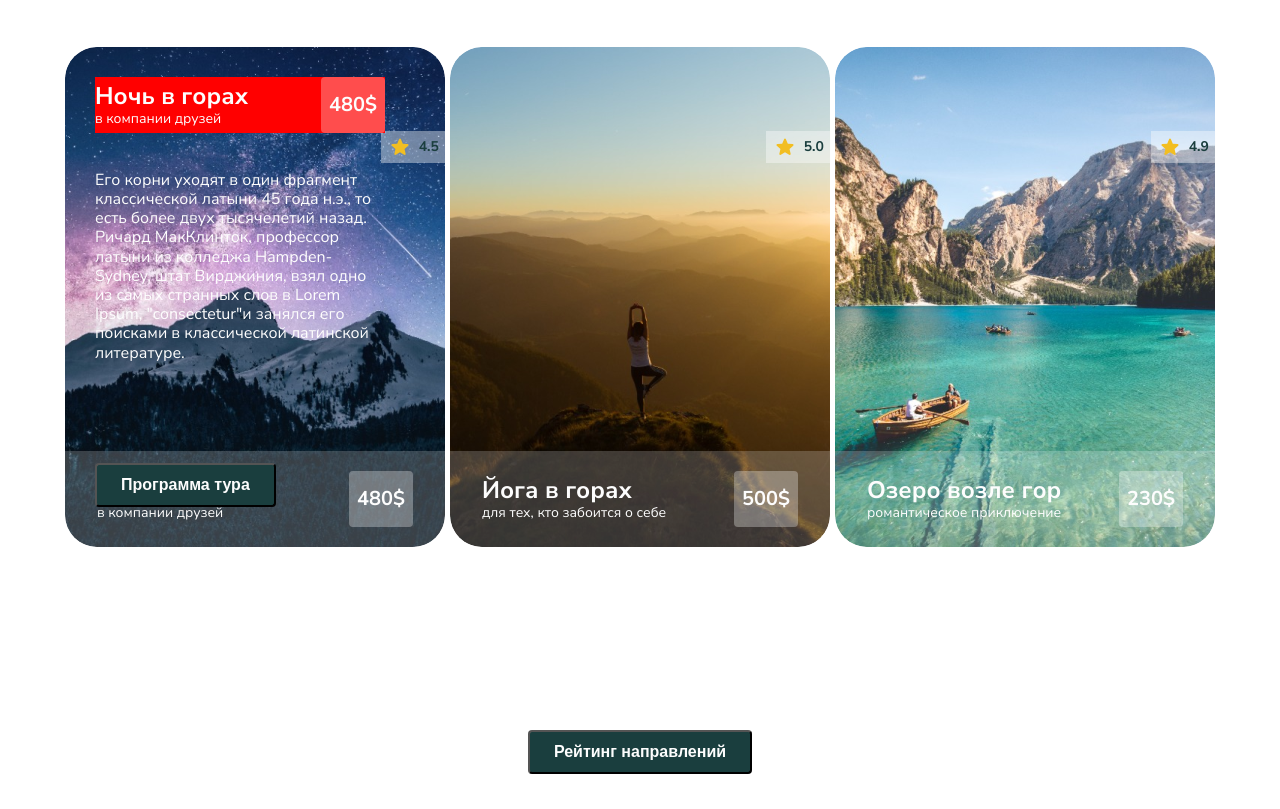
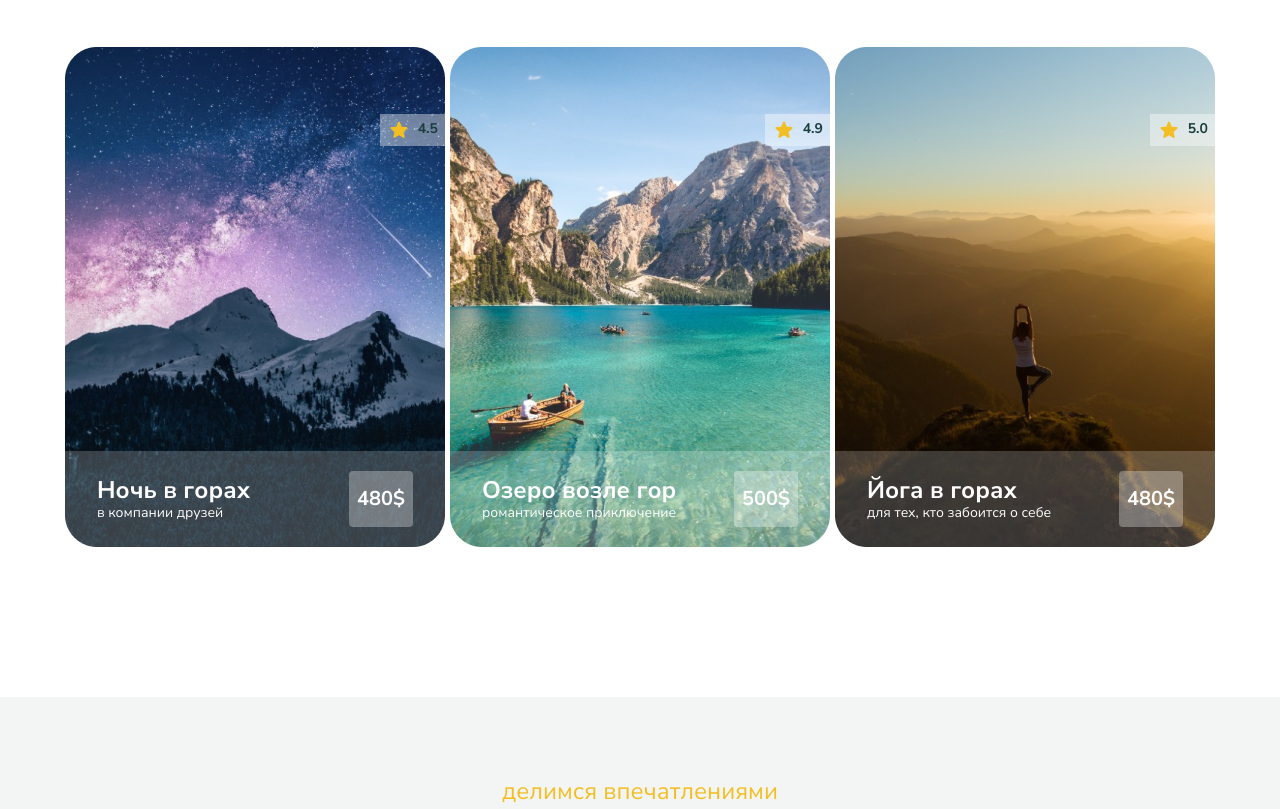
Before and after one commit to annagrnva/Rum-Tibet, a website: page index.html in a window 1280 px wide. Shown: the part 2469-3278 px from the top of the page. Drawn offline with Linux system fonts and the light colour scheme; files that its build step writes are made by us from their sources.

Commit message:
directions block fix bugs

```diff
--- a/app/scss/blocks/blog.scss
+++ b/app/scss/blocks/blog.scss
@@ -24,7 +24,7 @@
 
         @include mediaTablet {
             display: flex;
-            flex-direction: column;
+            flex-wrap: wrap;
             justify-content: center;
             max-width: 285px;
         }
--- a/app/scss/blocks/directions.scss
+++ b/app/scss/blocks/directions.scss
@@ -4,46 +4,74 @@
     padding-top: 50px;
     padding-bottom: 50px;
 
+    @include mediaTablet {
+        display: flex;
+        flex-wrap: wrap;
+        justify-content: center;
+        gap: 8px;
+    }
 }
 
-/*.direction-card {
+.direction-card {
+    width: 380px;
+    height: 500px;
     position: relative;
+    border-radius: 32px;
     transition: all .125s ease;
 
     &:hover {
         transform: scale(.9);
     }
 
-    &__content {
+}
+
+.direction-card__img {}
+
+.direction-card__front {
+    height: 100%;
+
+    &-rating {
+        display: flex;
+        align-items: center;
+        justify-content: space-between;
+        position: absolute;
+        width: 65px;
+        height: 32px;
+        padding: 7px;
+        top: 67px;
+        right: 0;
+        background: rgba(253, 253, 253, 0.4);
+
+        &--svg {}
+
+        &--number {
+            font-size: 14px;
+            font-weight: 700;
+            color: rgba(26, 62, 62, 1);
+        }
+    }
+
+    &-footer {
+        position: absolute;
+        bottom: 0;
         width: 100%;
-        position: absolute;
-        opacity: 0;
-        overflow: hidden;
-        transition: all .125s ease;
-        background: rgba(255, 255, 255, 0.2);
-        padding-top: 20px;
-        padding-bottom: 20px;
-        padding-left: 32px;
-        padding-right: 32px;
+        background: hsla(0, 0%, 100%, .2);
+        padding: 20px 32px;
 
-        @include mediaTablet {
-            padding: 20px;
-        }
-
-        &-wrapper {
+        &--wrapper {
             display: flex;
             align-items: center;
             justify-content: space-between;
         }
 
-        &-left {
+        &--left {
             &--title {
                 font-size: 24px;
                 font-weight: 700;
                 color: rgba(253, 253, 253, 1);
 
                 @include mediaTablet {
-                    font-size: 15px;
+                    font-size: 18px;
                 }
             }
 
@@ -58,170 +86,39 @@
             }
         }
 
-        &-right {
+
+        &--right {
             font-size: 20px;
             font-weight: 700;
             color: rgba(253, 253, 253, 1);
             padding: 16px 8px;
             border-radius: 4px;
             background: rgba(255, 255, 255, 0.3);
-
-            @include mediaTablet {
-                font-size: 13px;
-                padding: 6px 12px;
-            }
-        }
-    }
-
-    &__rating {
-        display: flex;
-        align-items: center;
-        justify-content: space-between;
-        position: absolute;
-        width: 65px;
-        height: 32px;
-        padding: 7px;
-        top: 50px;
-        right: 0px;
-        background: rgba(253, 253, 253, 0.4);
-
-        @include mediaTablet {
-            top: 36px;
-        }
-
-        &-pic {}
-
-        &-number {
-            font-size: 14px;
-            font-weight: 700;
-            color: rgba(26, 62, 62, 1);
         }
     }
 }
 
-.direction-card:hover .direction-card__content {
+
+.direction-card__back {
+    display: none;
+    top: 0;
     position: absolute;
+    top: 0;
+    left: 0;
     bottom: 0;
-    opacity: 1;
-}*/
+    right: 0;
+    width: 100%;
+    padding: 30px;
+    background: rgba(255, 255, 255, 0.2);
 
-.direction-card {
-    position: relative;
-
-    &:hover {}
-
-    &-wrapper {
-        display: flex;
-        align-items: center;
-        justify-content: space-between;
+    &:hover {
+        display: none;
     }
 
-    &-left {
-        &--title {
-            font-size: 24px;
-            font-weight: 700;
-            color: rgba(253, 253, 253, 1);
-        }
-
-        &--subtitle {
-            font-size: 14px;
-            font-weight: 400;
-            color: rgba(253, 253, 253, 1);
-        }
-    }
-
-    &-right {
-        font-size: 20px;
-        font-weight: 700;
-        color: rgba(253, 253, 253, 1);
-        padding: 16px 8px;
-        border-radius: 4px;
-        background: rgba(255, 255, 255, 0.3);
-    }
-
-    &__img {
-        position: relative;
-        width: 380px;
-        height: 500px;
-        border-radius: 32px;
-    }
-
-    &__rating {
-        &-pic {}
-
-        &-number {}
-    }
-}
+    &-top {
+        margin-bottom: 38px;
 
 
-
-
-.direction-card__content {
-    position: relative;
-    background: rgba(255, 255, 255, 0.2);
-    padding: 20px 32px;
-    bottom: 133px;
-
-    &-wrapper {
-        display: flex;
-        align-items: center;
-        justify-content: space-between;
-    }
-
-    &-left {
-        &--title {
-            font-size: 24px;
-            font-weight: 700;
-            color: rgba(253, 253, 253, 1);
-        }
-
-        &--subtitle {
-            font-size: 14px;
-            font-weight: 400;
-            color: rgba(253, 253, 253, 1);
-        }
-    }
-
-    &-right {
-        font-size: 20px;
-        font-weight: 700;
-        color: rgba(253, 253, 253, 1);
-        padding: 16px 8px;
-        border-radius: 4px;
-        background: rgba(255, 255, 255, 0.3);
-    }
-}
-
-.direction-card__rating {
-    display: flex;
-    align-items: center;
-    justify-content: space-between;
-    position: relative;
-    width: 65px;
-    height: 32px;
-    padding: 7px;
-    top: -421px;
-    right: -316px;
-    background: rgba(253, 253, 253, 0.4);
-
-    &-pic {}
-
-    &-number {
-        font-size: 14px;
-        font-weight: 700;
-        color: rgba(26, 62, 62, 1);
-    }
-}
-
-.direction-card__back {
-    top: 0;
-    position: absolute;
-    width: 350px;
-    padding: 30px;
-
-    &-content {
-        background: red;
-        margin-bottom: 38px;
 
         &-wrapper {
             display: flex;
@@ -255,12 +152,16 @@
 
     &-paragraph {
         margin-bottom: 100px;
-font-size: 16px;
-font-weight: 400;
-color: rgba(253, 253, 253, 1);
-
+        font-size: 16px;
+        font-weight: 400;
+        color: rgba(253, 253, 253, 1);
     }
 }
-.direction-card:hover {
-    visibility:visible;
+
+.direction-card:hover .direction-card__front {
+    display: none;
 }
+
+.direction-card:hover .direction-card__back {
+    display: block;
+}
--- a/index.html
+++ b/index.html
@@ -222,40 +222,91 @@
       <div class="direction-cards">
         <div class="direction-card">
           <img class="direction-card__img" src="img/img/dir-mount.png" alt="mountain">
-          <div class="direction-card__rating">
-            <svg class="direction-card__rating-pic" xmlns="http://www.w3.org/2000/svg" width="24" height="24"
+          <div class="direction-card__front">
+            <div class="direction-card__front-rating">
+              <svg class="direction-card__front-rating--svg" xmlns="http://www.w3.org/2000/svg" width="24" height="24"
                 fill="none">
                 <path fill="#F2BE22"
                   d="m12 17.27 4.15 2.51c.76.46 1.69-.22 1.49-1.08l-1.1-4.72 3.67-3.18c.67-.58.31-1.68-.57-1.75l-4.83-.41-1.89-4.46c-.34-.81-1.5-.81-1.84 0L9.19 8.63l-4.83.41c-.88.07-1.24 1.17-.57 1.75l3.67 3.18-1.1 4.72c-.2.86.73 1.54 1.49 1.08l4.15-2.5Z" />
               </svg>
-            <h3 class="direction-card__rating-number">4.5</h3>
+              <h3 class="direction-card__front-rating--number">4.5</h3>
             </div>
-          <div class="direction-card__content">
-            <div class="direction-card__content-wrapper">
-              <div class="direction-card__content-left">
-                <h1 class="direction-card__content-left--title">Ночь в горах</h1>
-                <h3 class="direction-card__content-left--subtitle">в компании друзей</h3>
+            <div class="direction-card__front-footer">
+              <div class="direction-card__front-footer--wrapper">
+                <div class="direction-card__front-footer--left">
+                  <h1 class="direction-card__front-footer--left--title">Ночь в горах</h1>
+                  <h3 class="direction-card__front-footer--left--subtitle">в компании друзей</h3>
                 </div>
-              <div class="direction-card__content-right">
+                <div class="direction-card__front-footer--right">
+                  <h3>480$</h3>
+                </div>
+              </div>
+            </div>
+          </div>
+
+          <div class="direction-card__back">
+            <div class="direction-card__back-top">
+              <div class="direction-card__back-top-wrapper">
+                <div class="direction-card__back-top-left">
+                  <h1 class="direction-card__back-top-left--title">Ночь в горах</h1>
+                  <h3 class="direction-card__back-top-left--subtitle">в компании друзей</h3>
+                </div>
+                <div class="direction-card__back-top-right">
                   <h3>480$</h3>
                 </div>
               </div>
             </div>
 
-          <div class="direction-card__back">
-            <div class="direction-card__back-content">
-              <div class="direction-card__back-content-wrapper">
-                <div class="direction-card__back-content-left">
-                  <h1 class="direction-card__back-content-left--title">Ночь в горах</h1>
-                  <h3 class="direction-card__back-content-left--subtitle">в компании друзей</h3>
+            <p class="direction-card__back-paragraph">Его корни уходят в один фрагмент классической латыни 45 года н.э.,
+              то
+              есть более двух тысячелетий назад. Ричард МакКлинток, профессор латыни из колледжа Hampden-Sydney, штат
+              Вирджиния, взял одно из самых странных слов в Lorem Ipsum, "consectetur"и занялся его поисками в
+              классической латинской литературе.</p>
+
+            <button class="btn-green">Программа тура</button>
           </div>
-                <div class="direction-card__back-content-right">
-                  <h3>480$</h3>
+        </div>
+
+
+        <div class="direction-card">
+          <img class="direction-card__img" src="img/img/dir-lake.png" alt="lake">
+          <div class="direction-card__front">
+            <div class="direction-card__front-rating">
+              <svg class="direction-card__front-rating--svg" xmlns="http://www.w3.org/2000/svg" width="24" height="24"
+                fill="none">
+                <path fill="#F2BE22"
+                  d="m12 17.27 4.15 2.51c.76.46 1.69-.22 1.49-1.08l-1.1-4.72 3.67-3.18c.67-.58.31-1.68-.57-1.75l-4.83-.41-1.89-4.46c-.34-.81-1.5-.81-1.84 0L9.19 8.63l-4.83.41c-.88.07-1.24 1.17-.57 1.75l3.67 3.18-1.1 4.72c-.2.86.73 1.54 1.49 1.08l4.15-2.5Z" />
+              </svg>
+              <h3 class="direction-card__front-rating--number">4.9</h3>
+            </div>
+            <div class="direction-card__front-footer">
+              <div class="direction-card__front-footer--wrapper">
+                <div class="direction-card__front-footer--left">
+                  <h1 class="direction-card__front-footer--left--title">Озеро возле гор</h1>
+                  <h3 class="direction-card__front-footer--left--subtitle">романтическое приключение</h3>
+                </div>
+                <div class="direction-card__front-footer--right">
+                  <h3>500$</h3>
+                </div>
               </div>
             </div>
           </div>
 
-            <p class="direction-card__back-paragraph">Его корни уходят в один фрагмент классической латыни 45 года н.э., то
+          <div class="direction-card__back">
+            <div class="direction-card__back-top">
+              <div class="direction-card__back-top-wrapper">
+                <div class="direction-card__back-top-left">
+                  <h1 class="direction-card__back-top-left--title">Озеро возле гор</h1>
+                  <h3 class="direction-card__back-top-left--subtitle">романтическое приключение</h3>
+                </div>
+                <div class="direction-card__back-top-right">
+                  <h3>500$</h3>
+                </div>
+              </div>
+            </div>
+
+            <p class="direction-card__back-paragraph">Его корни уходят в один фрагмент классической латыни 45 года н.э.,
+              то
               есть более двух тысячелетий назад. Ричард МакКлинток, профессор латыни из колледжа Hampden-Sydney, штат
               Вирджиния, взял одно из самых странных слов в Lorem Ipsum, "consectetur"и занялся его поисками в
               классической латинской литературе.</p>
@@ -267,52 +318,51 @@
 
         <div class="direction-card">
           <img class="direction-card__img" src="img/img/dir-yoga.png" alt="yoga">
-          <div class="direction-card__rating">
-            <svg class="direction-card__rating-pic" xmlns="http://www.w3.org/2000/svg" width="24" height="24"
+          <div class="direction-card__front">
+            <div class="direction-card__front-rating">
+              <svg class="direction-card__front-rating--svg" xmlns="http://www.w3.org/2000/svg" width="24" height="24"
                 fill="none">
                 <path fill="#F2BE22"
                   d="m12 17.27 4.15 2.51c.76.46 1.69-.22 1.49-1.08l-1.1-4.72 3.67-3.18c.67-.58.31-1.68-.57-1.75l-4.83-.41-1.89-4.46c-.34-.81-1.5-.81-1.84 0L9.19 8.63l-4.83.41c-.88.07-1.24 1.17-.57 1.75l3.67 3.18-1.1 4.72c-.2.86.73 1.54 1.49 1.08l4.15-2.5Z" />
               </svg>
-            <h3 class="direction-card__rating-number">5.0</h3>
+              <h3 class="direction-card__front-rating--number">5.0</h3>
             </div>
-          <div class="direction-card__content">
-            <div class="direction-card__content-wrapper">
-              <div class="direction-card__content-left">
-                <h1 class="direction-card__content-left--title">Йога в горах</h1>
-                <h3 class="direction-card__content-left--subtitle">для тех, кто забоится о себе</h3>
+            <div class="direction-card__front-footer">
+              <div class="direction-card__front-footer--wrapper">
+                <div class="direction-card__front-footer--left">
+                  <h1 class="direction-card__front-footer--left--title">Йога в горах</h1>
+                  <h3 class="direction-card__front-footer--left--subtitle">для тех, кто забоится о себе</h3>
                 </div>
-              <div class="direction-card__content-right">
-                <h3>500$</h3>
+                <div class="direction-card__front-footer--right">
+                  <h3>480$</h3>
                 </div>
               </div>
             </div>
           </div>
 
-        <div class="direction-card">
-          <img class="direction-card__img" src="img/img/dir-lake.png" alt="lake">
-          <div class="direction-card__rating">
-            <svg class="direction-card__rating-pic" xmlns="http://www.w3.org/2000/svg" width="24" height="24"
-              fill="none">
-              <path fill="#F2BE22"
-                d="m12 17.27 4.15 2.51c.76.46 1.69-.22 1.49-1.08l-1.1-4.72 3.67-3.18c.67-.58.31-1.68-.57-1.75l-4.83-.41-1.89-4.46c-.34-.81-1.5-.81-1.84 0L9.19 8.63l-4.83.41c-.88.07-1.24 1.17-.57 1.75l3.67 3.18-1.1 4.72c-.2.86.73 1.54 1.49 1.08l4.15-2.5Z" />
-            </svg>
-            <h3 class="direction-card__rating-number">4.9</h3>
+          <div class="direction-card__back">
+            <div class="direction-card__back-top">
+              <div class="direction-card__back-top-wrapper">
+                <div class="direction-card__back-top-left">
+                  <h1 class="direction-card__back-top-left--title">Йога в горах</h1>
+                  <h3 class="direction-card__back-top-left--subtitle">для тех, кто забоится о себе</h3>
                 </div>
-          <div class="direction-card__content">
-            <div class="direction-card__content-wrapper">
-              <div class="direction-card__content-left">
-                <h1 class="direction-card__content-left--title">Озеро возле гор</h1>
-                <h3 class="direction-card__content-left--subtitle">романтическое приключение</h3>
-              </div>
-              <div class="direction-card__content-right">
-                <h3>230$</h3>
-              </div>
+                <div class="direction-card__back-top-right">
+                  <h3>480$</h3>
                 </div>
               </div>
             </div>
 
+            <p class="direction-card__back-paragraph">Его корни уходят в один фрагмент классической латыни 45 года н.э.,
+              то
+              есть более двух тысячелетий назад. Ричард МакКлинток, профессор латыни из колледжа Hampden-Sydney, штат
+              Вирджиния, взял одно из самых странных слов в Lorem Ipsum, "consectetur"и занялся его поисками в
+              классической латинской литературе.</p>
+
+            <button class="btn-green">Программа тура</button>
           </div>
-      <button class="btn-green block-header__btn-green">Рейтинг направлений</button>
+        </div>
+      </div>
     </div>
   </div>
 
```
Also changed, not shown: dist/style.css, 1 other file. Lines whose indentation alone changed are shown as unchanged.
